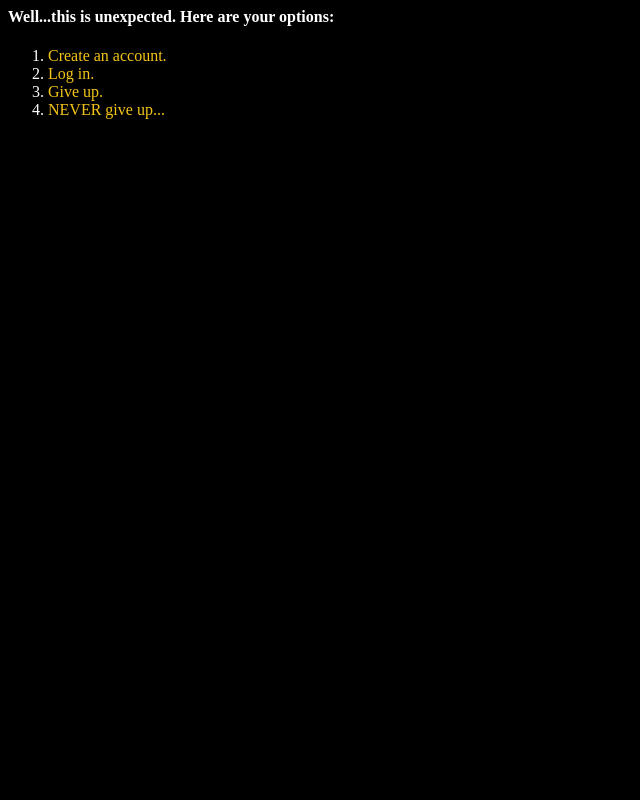
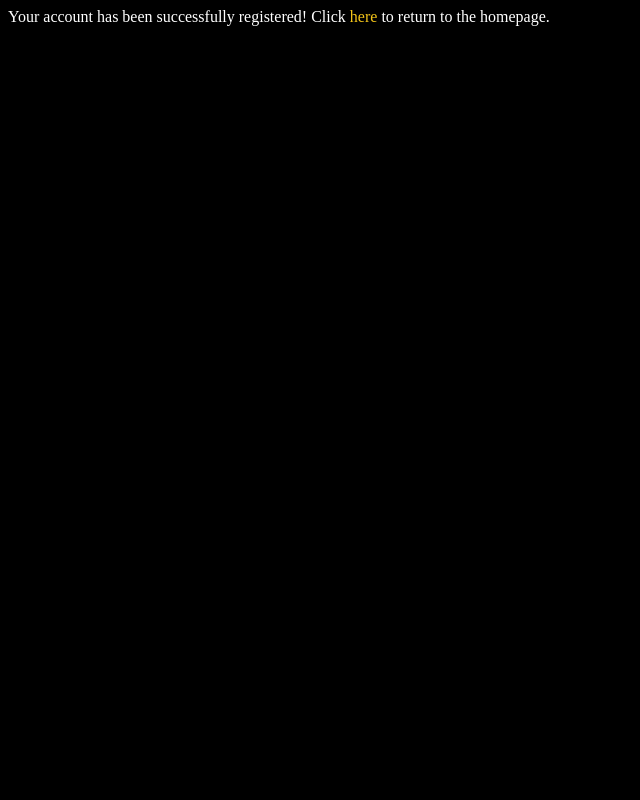
Before and after one commit to ariannagbasha/IMDB-Clone, a Django app: page /success/ in a window 1280 px wide. Shown: the whole page, without its empty margins (0-640 px from the left). Run offline with Django 3.2, Linux system fonts and the light colour scheme.

Commit message:
Fixed broken success page logic

```diff
--- a/templates/success.html
+++ b/templates/success.html
@@ -1,13 +1,3 @@
 {% load static %}
 <link rel="stylesheet" type="text/css" href="{% static 'css/style.css' %}">
-{% if request.method == 'POST' %}
-    Your account has been successfully registered! Click <a href='/'>here</a> to return to the homepage.
-{% else %}
-    <h4>Well...this is unexpected. Here are your options:</h4>
-    <ol>
-        <li><a href='/sign_up/'>Create an account.</a></li>
-        <li><a href='/login/'>Log in.</a></li>
-        <li><a href='/static/images/gameover.jpeg'>Give up.</a></li>
-        <li><a href='http://lankami.tk/'>NEVER give up...</a></li>
-    </ol>
-{% endif %}
+Your account has been successfully registered! Click <a href='/'>here</a> to return to the homepage.
```
